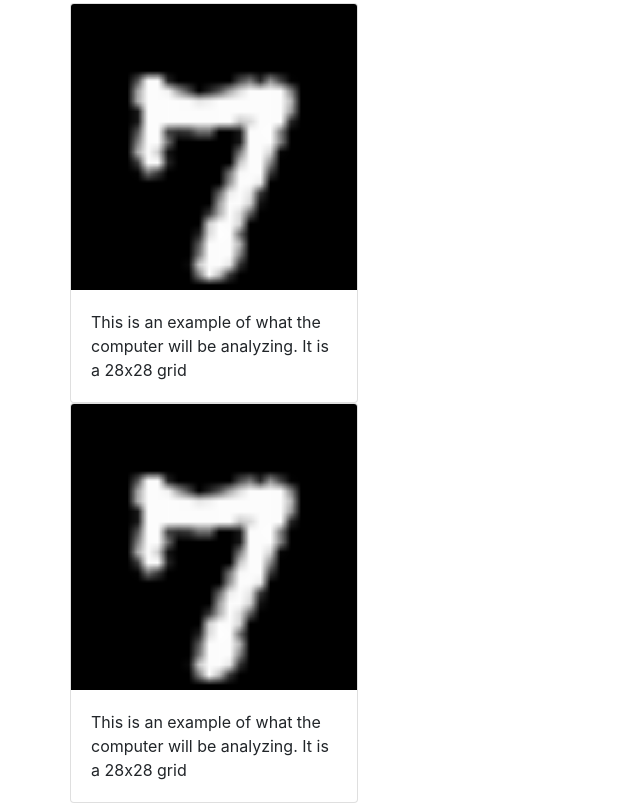
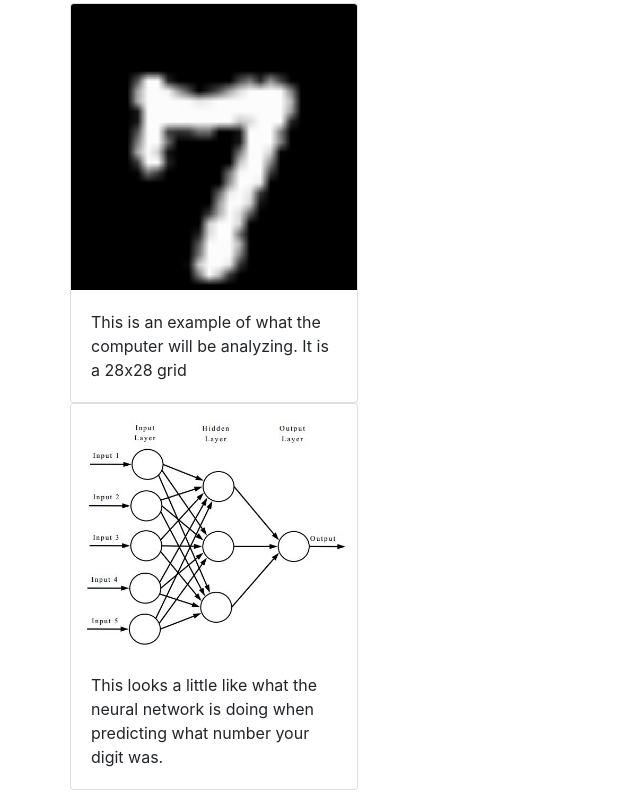
Before and after one commit to cjduhamel/tensor-flow, a plain HTML site: page digit-recog/index.html in a window 1280 px wide. Shown: the part 603-1406 px from the top of the page, without its empty margins (0-640 px from the left). Drawn offline with nearby package versions, Linux system fonts and the light colour scheme; no server answers; a script that the page names is missing.

Commit message:
more stuff

```diff
--- a/digit-recog/index.html
+++ b/digit-recog/index.html
@@ -73,9 +73,9 @@
     </div>
     <div class="row">
         <div class="card" style="width: 18rem;">
-          <img src="./digit.png" class="card-img-top" alt="...">
+          <img src="./chart.jpg" class="card-img-top" alt="...">
           <div class="card-body">
-            <p class="card-text">This is an example of what the computer will be analyzing. It is a 28x28 grid</p>
+            <p class="card-text">This looks a little like what the neural network is doing when predicting what number your digit was.</p>
           </div>
         </div>
       </div>
```
Also changed, not shown: digit-recog/chart.jpg (added).
